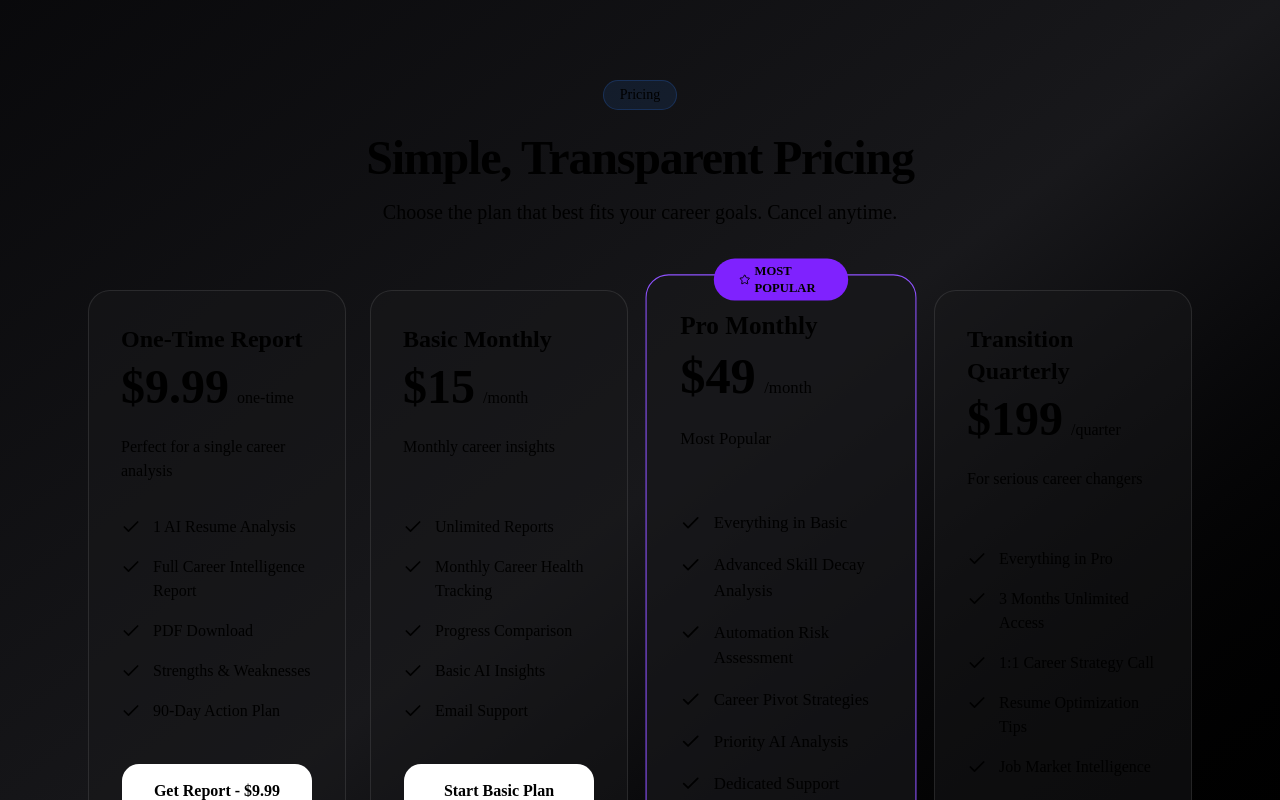
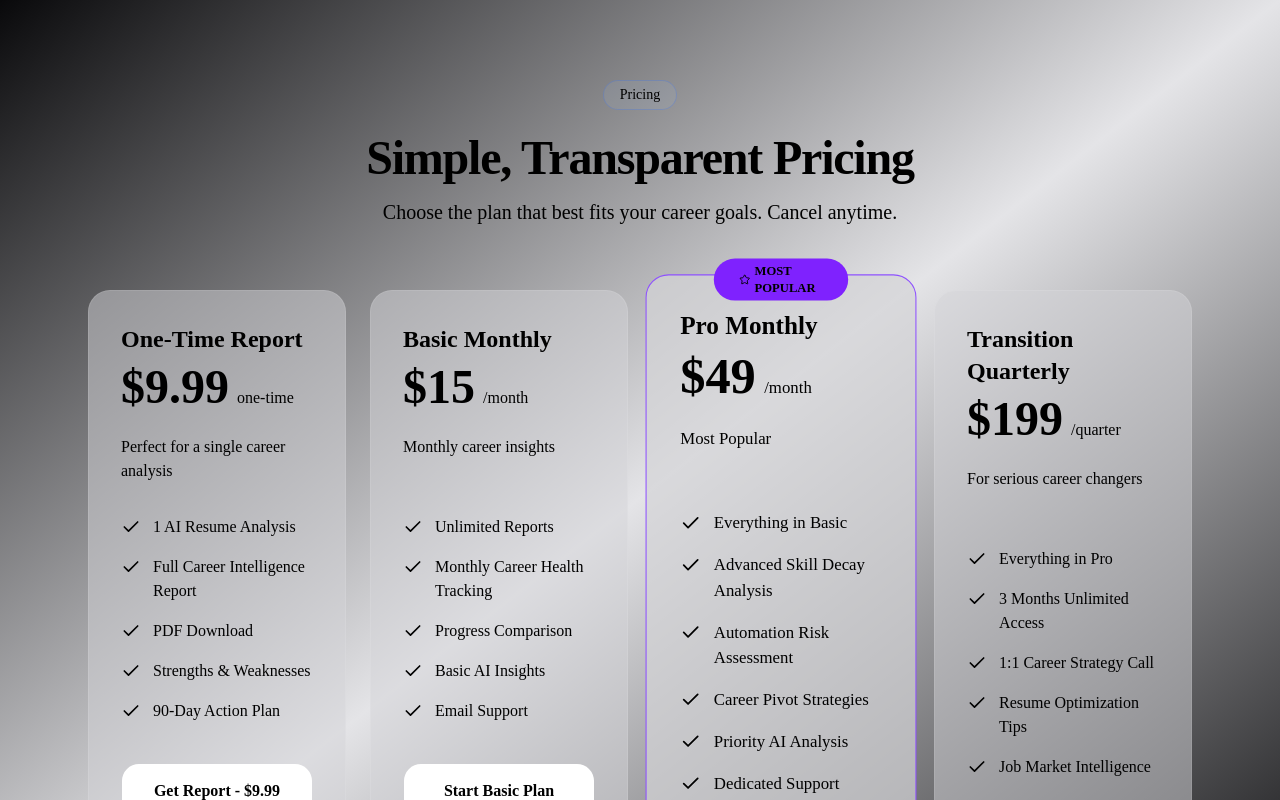
Before and after one commit to aiwithnaveedd/rolenorth, a Next.js app: page /pricing in a window 1280 px wide. Shown: the top 800 px of the page. Built offline with nearby package versions, Linux system fonts and the light colour scheme.

Commit message:
bg-color set pricing page and upload

```diff
--- a/app/pricing/page.tsx
+++ b/app/pricing/page.tsx
@@ -102,10 +102,10 @@ export default function PricingPage() {
   };
 
   return (
-    <div className="min-h-screen bg-gradient-to-br from-zinc-950 via-zinc-900 to-black text-white py-20">
+    <div className="min-h-screen bg-linear-to-br from-zinc-250/90 via-zinc-200  text-white py-20">
       <div className="max-w-6xl mx-auto px-6">
         <div className="text-center mb-16">
-          <span className="inline-flex items-center rounded-full border border-blue-500/20 bg-blue-500/10 px-4 py-1 text-sm font-medium text-blue-400">
+          <span className="inline-flex items-center rounded-full border border-blue-600/20 bg-blue-200/10 px-4 py-1 text-sm font-medium text-blue-400">
             Pricing
           </span>
           <h1 className="text-5xl font-bold tracking-tight mt-6 mb-4">
@@ -122,8 +122,8 @@ export default function PricingPage() {
               key={plan.productId}
               className={`relative rounded-3xl p-8 border ${
                 plan.popular
-                  ? "border-violet-500 bg-zinc-900/70 scale-105"
-                  : "border-white/10 bg-zinc-900/50"
+                  ? "border-violet-500 bg-zinc-300/70 scale-105"
+                  : "border-white/10 bg-zinc-300/50"
               } transition-all hover:border-white/20`}
             >
               {plan.popular && (
@@ -158,7 +158,7 @@ export default function PricingPage() {
                 className={`w-full h-14 text-base font-semibold rounded-2xl ${
                   plan.popular
                     ? "bg-violet-600 hover:bg-violet-700"
-                    : "bg-white text-black hover:bg-zinc-200"
+                    : "bg-white text-black hover:bg-zinc-300"
                 }`}
               >
                 {loadingPlan === plan.productId ? (
--- a/app/upload/page.tsx
+++ b/app/upload/page.tsx
@@ -12,9 +12,9 @@ export default function UploadPage() {
   const router = useRouter();
 
   useEffect(() => {
-    if (!loading && isPaid === false) {
-      router.push("/pricing?message=limit_reached");
-    }
+    // if (!loading && isPaid === false) {
+    //   router.push("/pricing?message=limit_reached");
+    // }
   }, [isPaid, loading, router]);
 
   if (loading) {
@@ -29,12 +29,12 @@ export default function UploadPage() {
     setStage("parsing");
   };
 
-  if (isPaid === false) {
-    return null; // Will redirect
-  }
+  // if (isPaid === false) {
+  //   return null; // Will redirect
+  // }
 
   return (
-    <main className="relative min-h-screen overflow-hidden bg-gradient-to-br from-zinc-50 via-white to-blue-50 dark:from-zinc-950 dark:via-zinc-900 dark:to-zinc-950">
+    <main className="relative min-h-screen overflow-hidden bg-gradient-to-br from-zinc-50 via-white to-blue-50 dark:from-zinc-350 dark:via-zinc-300 dark:to-zinc-350">
       {/* Background Glow */}
       <div className="absolute top-0 left-0 h-96 w-96 rounded-full bg-blue-500/10 blur-3xl" />
       <div className="absolute bottom-0 right-0 h-96 w-96 rounded-full bg-purple-500/10 blur-3xl" />
@@ -64,7 +64,7 @@ export default function UploadPage() {
         {/* ====================== FULL SCREEN LOADING ====================== */}
         {isAnalyzing && (
           <div className="w-full max-w-2xl">
-            <div className="rounded-3xl bg-white/90 dark:bg-zinc-300/90 backdrop-blur-2xl border border-white/20 dark:border-zinc-700 shadow-2xl p-12 md:p-16">
+            <div className="rounded-3xl bg-white/90 dark:bg-zinc-200/90 backdrop-blur-2xl border border-white/20 dark:border-zinc-270 shadow-2xl p-12 md:p-16">
               <LoadingSpinner stage={stage} />
             </div>
           </div>
```
